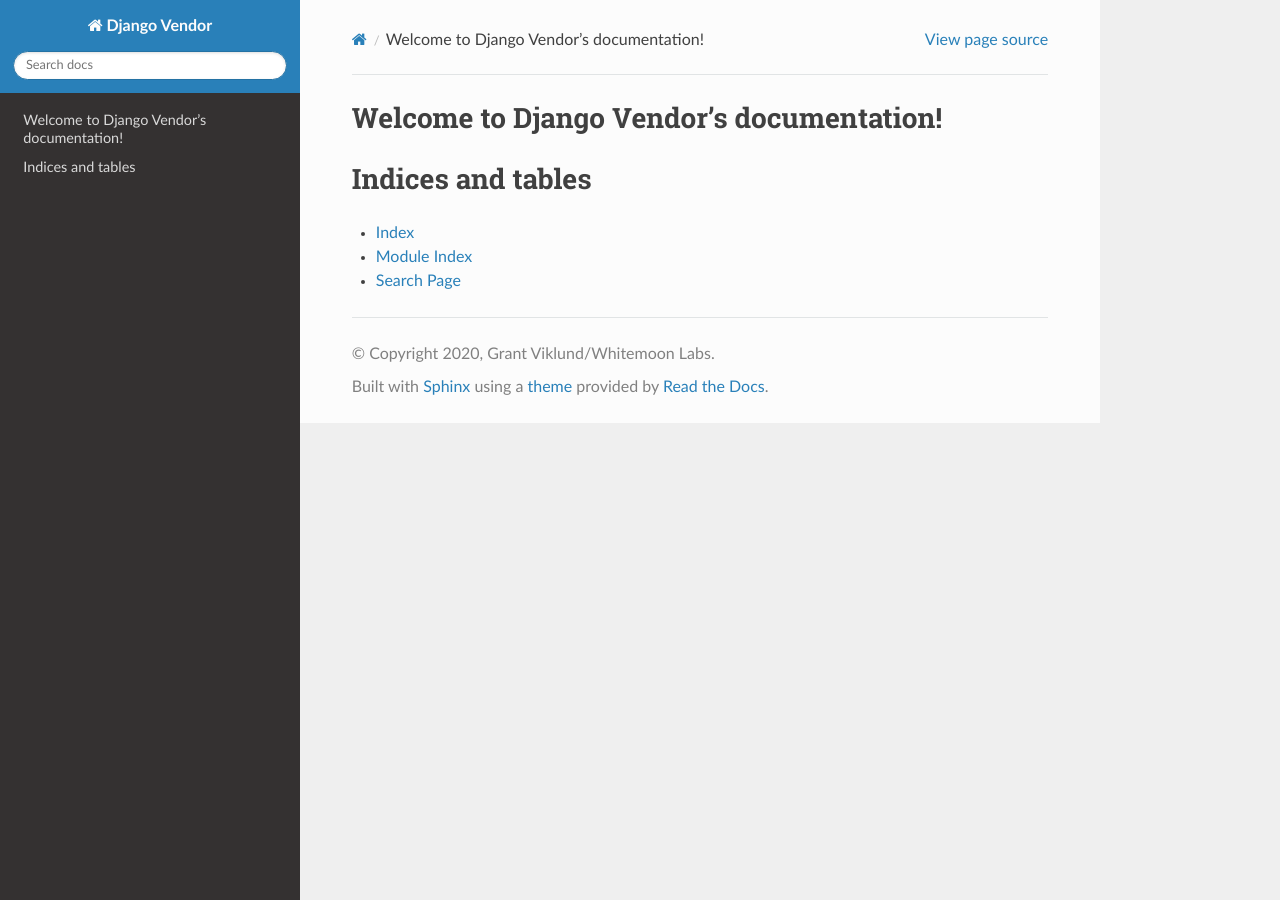
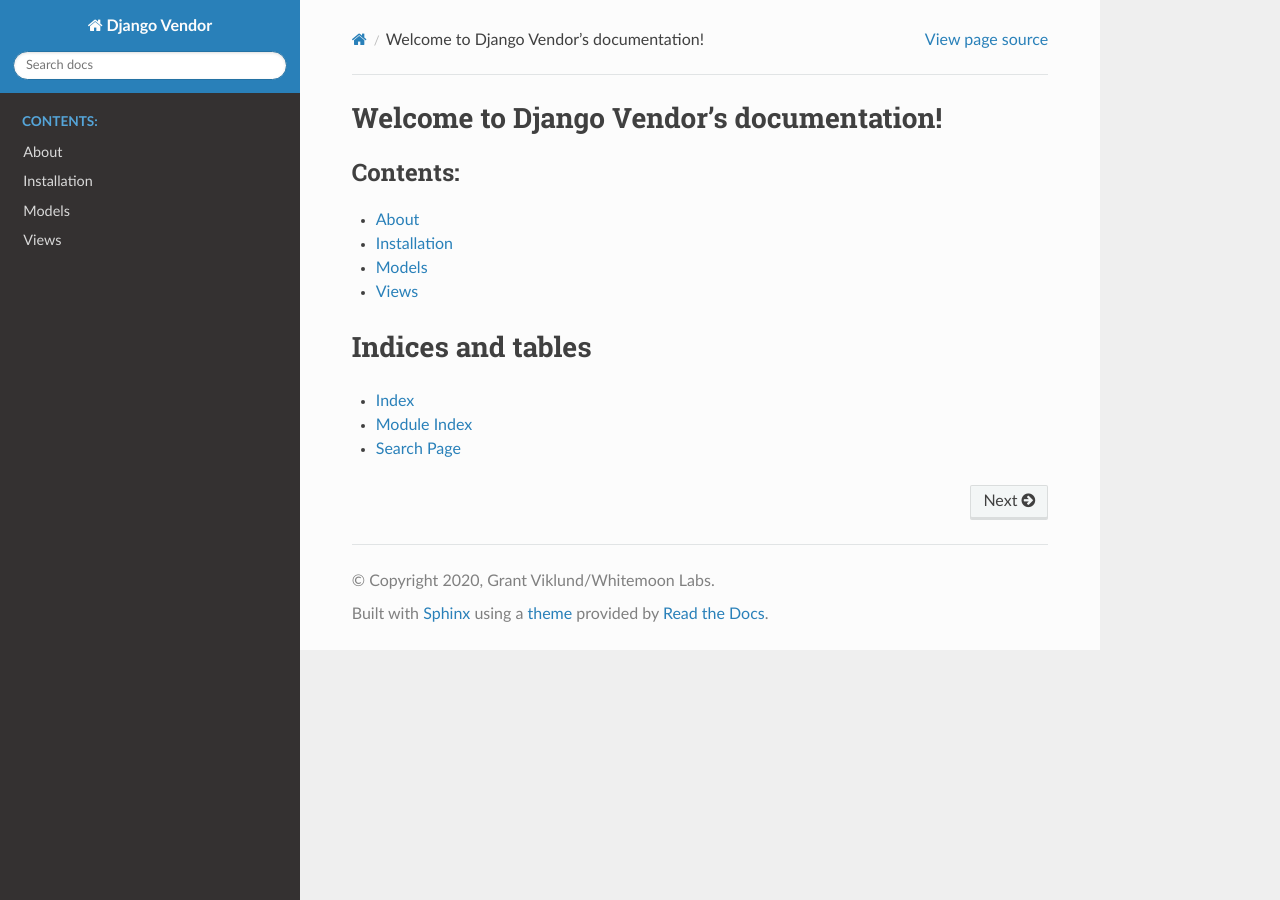
Before and after one commit to renderbox/django-vendor, a Sphinx documentation site: the page built from docs/index.rst, in a window 1280 px wide. Built offline with Sphinx 7.4.7 and the Read the Docs theme 2.0.0, drawn with Linux system fonts in a browser that asks for light colours.

```diff
--- a/docs/conf.py
+++ b/docs/conf.py
@@ -9,10 +9,14 @@
 # If extensions (or modules to document with autodoc) are in another directory,
 # add these directories to sys.path here. If the directory is relative to the
 # documentation root, use os.path.abspath to make it absolute, like shown here.
-#
-# import os
-# import sys
-# sys.path.insert(0, os.path.abspath('.'))
+
+import os
+import sys
+import django
+
+sys.path.insert(0, os.path.abspath('../develop'))
+os.environ['DJANGO_SETTINGS_MODULE'] = 'develop.settings'
+django.setup()
 
 
 # -- Project information -----------------------------------------------------
@@ -33,6 +37,9 @@ release = '0.1.0'
 extensions = [
     'sphinx_rtd_theme',
     'recommonmark',
+    'sphinx.ext.autodoc',
+    'sphinx.ext.coverage',
+    'sphinx.ext.napoleon',
 ]
 
 source_suffix = {
--- a/docs/index.rst
+++ b/docs/index.rst
@@ -10,6 +10,10 @@ Welcome to Django Vendor's documentation!
    :maxdepth: 2
    :caption: Contents:
 
+   modules/about.rst
+   modules/installation.rst
+   modules/models.rst
+   modules/views.rst
 
 
 Indices and tables
--- /dev/null
+++ b/docs/modules/about.rst
@@ -0,0 +1,2 @@
+About
+=====
--- /dev/null
+++ b/docs/modules/installation.rst
@@ -0,0 +1,2 @@
+Installation
+============
--- /dev/null
+++ b/docs/modules/models.rst
@@ -0,0 +1,6 @@
+Models
+======
+
+.. automodule:: vendor.models
+   :members:
+   :undoc-members:
--- /dev/null
+++ b/docs/modules/views.rst
@@ -0,0 +1,6 @@
+Views
+=====
+
+.. automodule:: vendor.views
+   :members:
+   :undoc-members:
```
